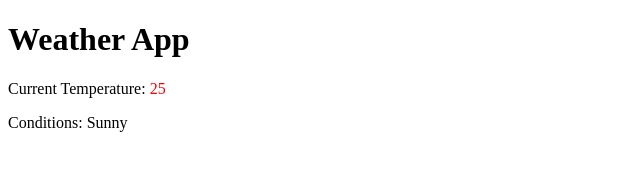
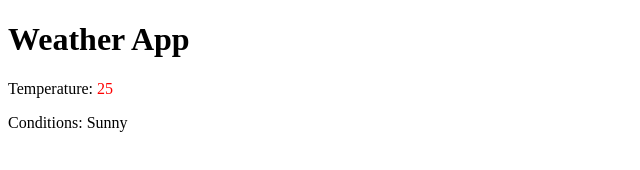
Before and after one commit to acciojob/conditional-weather-report-anitha-anii, a React app: page / in a window 1280 px wide. Shown: the top 170 px of the page, without its empty margins (0-640 px from the left). Built offline with nearby package versions, Linux system fonts and the light colour scheme.

Commit message:
'changes'

```diff
--- a/src/components/App.js
+++ b/src/components/App.js
@@ -18,7 +18,7 @@ class App  extends React.Component {
     return (
       <div>
         <h1>Weather App</h1>
-        <p>Current Temperature: <span style={{ color: temperatureColor }}>{weather.temperature}</span></p>
+        <p>Temperature: <span style={{ color: temperatureColor }}>{weather.temperature}</span></p>
         <p>Conditions: {weather.conditions}</p>
       </div>
     );
```
